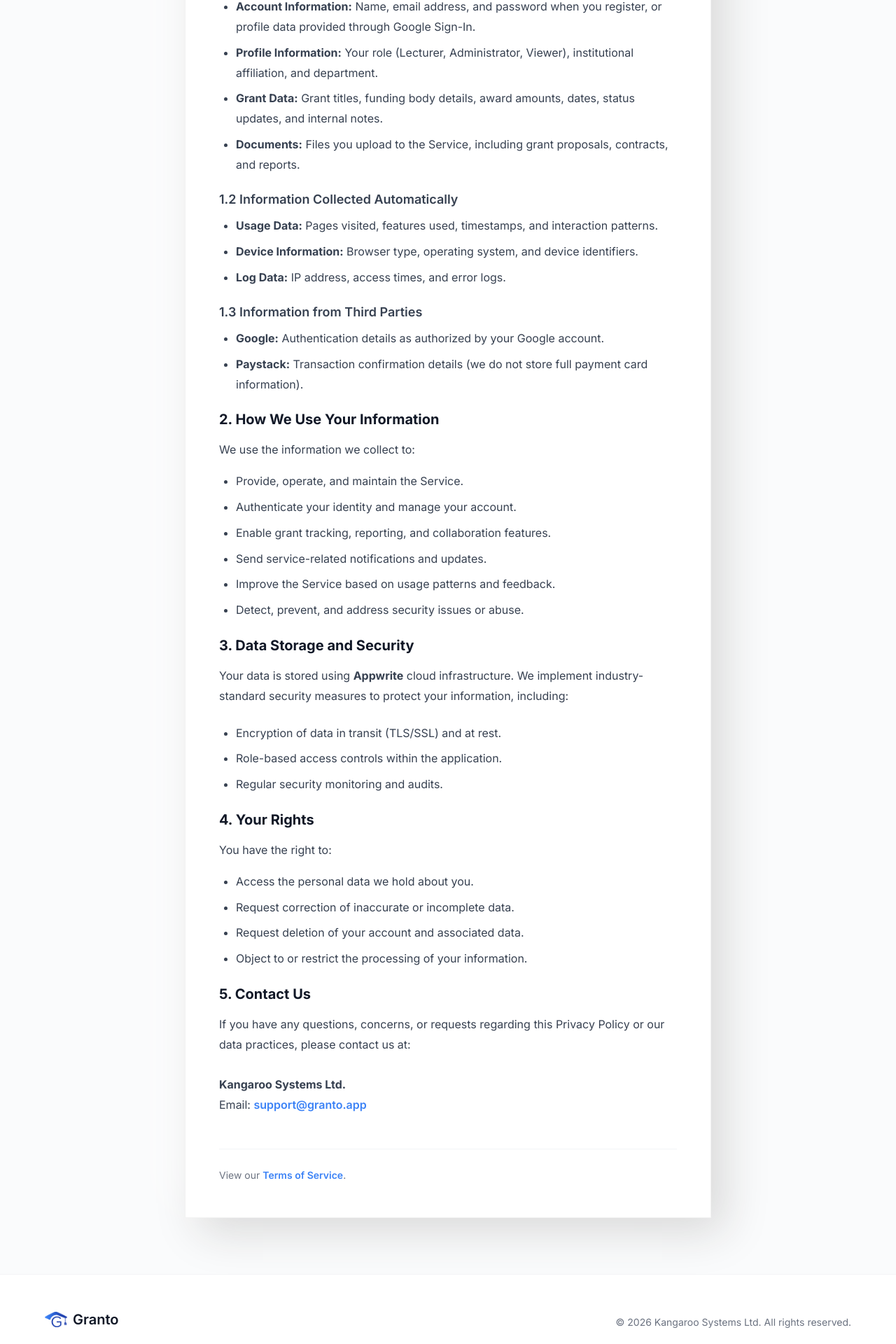
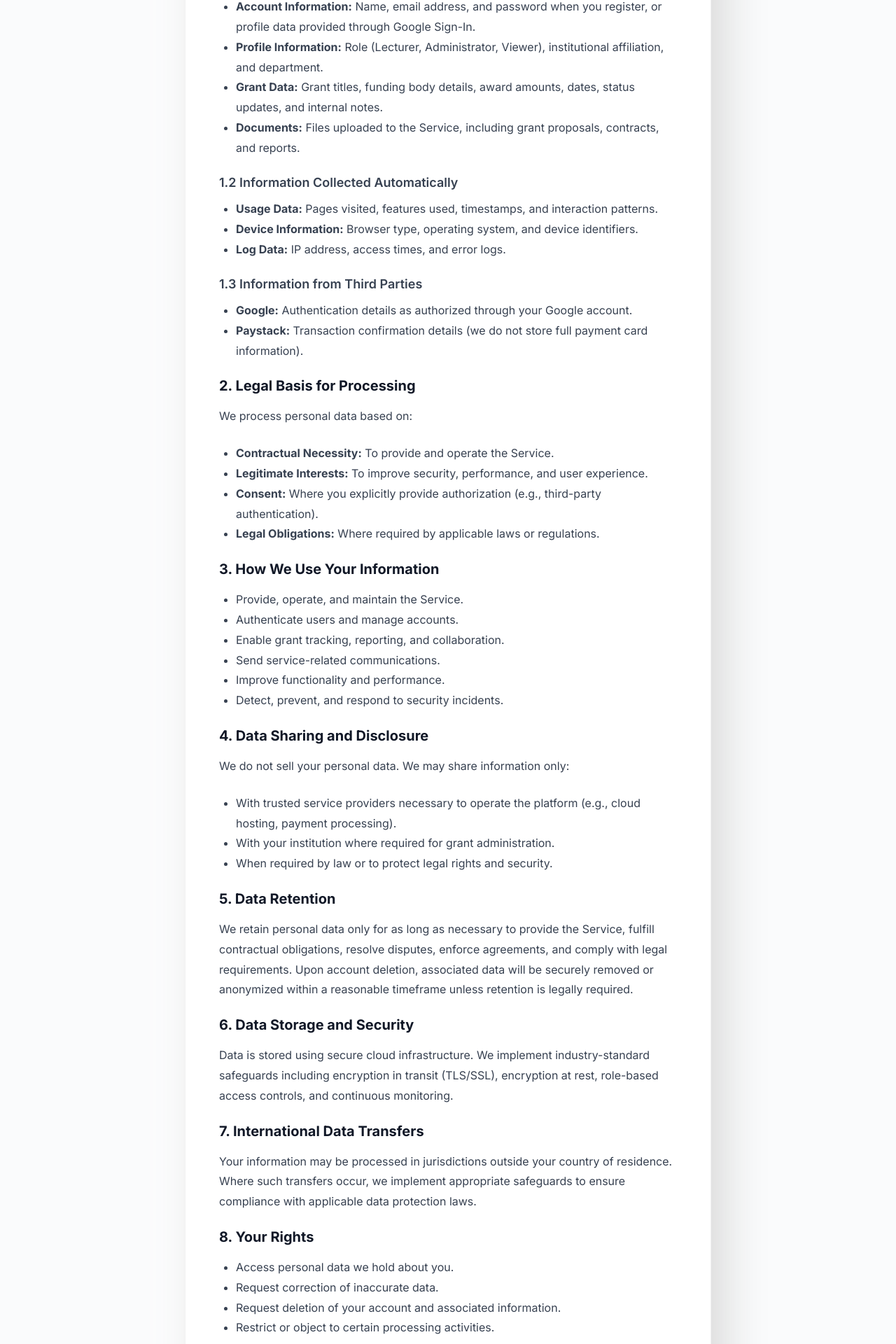
Before and after one commit to roo-tech-300/athena, a React (Vite) app: page /privacy-policy in a window 1280 px wide. Shown: the part 540-2460 px from the top of the page at 70% size. Built offline with nearby package versions, Linux system fonts and the light colour scheme; no server answers.

Commit message:
Responsive landing page and vercel routing integration

```diff
--- a/src/pages/Public/PrivacyPolicy.tsx
+++ b/src/pages/Public/PrivacyPolicy.tsx
@@ -9,80 +9,112 @@
 
             <div style={{ paddingTop: '100px', paddingBottom: 'var(--space-20)' }}>
                 <div className="container" style={{ maxWidth: '800px', margin: '0 auto', padding: '0 var(--space-6)' }}>
-                    <div className="card-neumorphic" style={{ padding: 'var(--space-12)', background: 'white', borderRadius: 'var(--radius-2xl)', border: '1px solid rgba(0,0,0,0.05)' }}>
+                    <div className="card-neumorphic policy-card" style={{ background: 'white', borderRadius: 'var(--radius-2xl)', border: '1px solid rgba(0,0,0,0.05)' }}>
                         <h1 style={{ fontSize: 'var(--text-4xl)', fontWeight: 800, marginBottom: 'var(--space-2)', color: 'var(--color-gray-900)', letterSpacing: '-0.02em' }}>Privacy Policy</h1>
                         <p style={{ color: 'var(--color-gray-500)', marginBottom: 'var(--space-10)', fontSize: 'var(--text-sm)', fontWeight: 600 }}>Effective Date: February 25, 2026</p>
 
                         <div className="policy-content" style={{ color: 'var(--color-gray-700)', lineHeight: '1.8' }}>
                             <p style={{ marginBottom: 'var(--space-6)', fontSize: 'var(--text-base)' }}>
-                                <strong>Kangaroo Systems Ltd.</strong> ("Company", "we", "us", or "our") operates <strong>Granto</strong>, a university grant tracking and management platform (the "Service"). This Privacy Policy explains how we collect, use, disclose, and protect your personal information when you use the Service.
+                                <strong>Kangaroo Systems Ltd.</strong> ("Company", "we", "us", or "our") operates <strong>Granto</strong>, a university grant tracking and management platform (the "Service"). This Privacy Policy explains how we collect, use, disclose, store, and protect your personal information when you use the Service.
                             </p>
+
                             <p style={{ marginBottom: 'var(--space-8)', fontSize: 'var(--text-base)' }}>
-                                By using Granto, you agree to the collection and use of information as described in this policy. If you do not agree, please do not use the Service.
+                                By using Granto, you agree to the collection and use of information as described in this Privacy Policy. If you do not agree, please discontinue use of the Service.
                             </p>
 
                             <h2 style={{ fontSize: 'var(--text-xl)', fontWeight: 700, marginTop: 'var(--space-10)', marginBottom: 'var(--space-4)', color: 'var(--color-gray-900)' }}>1. Information We Collect</h2>
+
                             <h3 style={{ fontSize: 'var(--text-lg)', fontWeight: 600, marginTop: 'var(--space-6)', marginBottom: 'var(--space-3)' }}>1.1 Information You Provide</h3>
                             <ul style={{ paddingLeft: 'var(--space-6)', marginBottom: 'var(--space-6)', listStyleType: 'disc' }}>
-                                <li style={{ marginBottom: 'var(--space-2)' }}><strong>Account Information:</strong> Name, email address, and password when you register, or profile data provided through Google Sign-In.</li>
-                                <li style={{ marginBottom: 'var(--space-2)' }}><strong>Profile Information:</strong> Your role (Lecturer, Administrator, Viewer), institutional affiliation, and department.</li>
-                                <li style={{ marginBottom: 'var(--space-2)' }}><strong>Grant Data:</strong> Grant titles, funding body details, award amounts, dates, status updates, and internal notes.</li>
-                                <li style={{ marginBottom: 'var(--space-2)' }}><strong>Documents:</strong> Files you upload to the Service, including grant proposals, contracts, and reports.</li>
+                                <li><strong>Account Information:</strong> Name, email address, and password when you register, or profile data provided through Google Sign-In.</li>
+                                <li><strong>Profile Information:</strong> Role (Lecturer, Administrator, Viewer), institutional affiliation, and department.</li>
+                                <li><strong>Grant Data:</strong> Grant titles, funding body details, award amounts, dates, status updates, and internal notes.</li>
+                                <li><strong>Documents:</strong> Files uploaded to the Service, including grant proposals, contracts, and reports.</li>
                             </ul>
 
                             <h3 style={{ fontSize: 'var(--text-lg)', fontWeight: 600, marginTop: 'var(--space-6)', marginBottom: 'var(--space-3)' }}>1.2 Information Collected Automatically</h3>
                             <ul style={{ paddingLeft: 'var(--space-6)', marginBottom: 'var(--space-6)', listStyleType: 'disc' }}>
-                                <li style={{ marginBottom: 'var(--space-2)' }}><strong>Usage Data:</strong> Pages visited, features used, timestamps, and interaction patterns.</li>
-                                <li style={{ marginBottom: 'var(--space-2)' }}><strong>Device Information:</strong> Browser type, operating system, and device identifiers.</li>
-                                <li style={{ marginBottom: 'var(--space-2)' }}><strong>Log Data:</strong> IP address, access times, and error logs.</li>
+                                <li><strong>Usage Data:</strong> Pages visited, features used, timestamps, and interaction patterns.</li>
+                                <li><strong>Device Information:</strong> Browser type, operating system, and device identifiers.</li>
+                                <li><strong>Log Data:</strong> IP address, access times, and error logs.</li>
                             </ul>
 
                             <h3 style={{ fontSize: 'var(--text-lg)', fontWeight: 600, marginTop: 'var(--space-6)', marginBottom: 'var(--space-3)' }}>1.3 Information from Third Parties</h3>
                             <ul style={{ paddingLeft: 'var(--space-6)', marginBottom: 'var(--space-6)', listStyleType: 'disc' }}>
-                                <li style={{ marginBottom: 'var(--space-2)' }}><strong>Google:</strong> Authentication details as authorized by your Google account.</li>
-                                <li style={{ marginBottom: 'var(--space-2)' }}><strong>Paystack:</strong> Transaction confirmation details (we do not store full payment card information).</li>
+                                <li><strong>Google:</strong> Authentication details as authorized through your Google account.</li>
+                                <li><strong>Paystack:</strong> Transaction confirmation details (we do not store full payment card information).</li>
                             </ul>
 
-                            <h2 style={{ fontSize: 'var(--text-xl)', fontWeight: 700, marginTop: 'var(--space-10)', marginBottom: 'var(--space-4)', color: 'var(--color-gray-900)' }}>2. How We Use Your Information</h2>
-                            <p style={{ marginBottom: 'var(--space-4)' }}>We use the information we collect to:</p>
+                            <h2 style={{ fontSize: 'var(--text-xl)', fontWeight: 700, marginTop: 'var(--space-10)', marginBottom: 'var(--space-4)', color: 'var(--color-gray-900)' }}>2. Legal Basis for Processing</h2>
+                            <p style={{ marginBottom: 'var(--space-6)' }}>
+                                We process personal data based on:
+                            </p>
                             <ul style={{ paddingLeft: 'var(--space-6)', marginBottom: 'var(--space-6)', listStyleType: 'disc' }}>
-                                <li style={{ marginBottom: 'var(--space-2)' }}>Provide, operate, and maintain the Service.</li>
-                                <li style={{ marginBottom: 'var(--space-2)' }}>Authenticate your identity and manage your account.</li>
-                                <li style={{ marginBottom: 'var(--space-2)' }}>Enable grant tracking, reporting, and collaboration features.</li>
-                                <li style={{ marginBottom: 'var(--space-2)' }}>Send service-related notifications and updates.</li>
-                                <li style={{ marginBottom: 'var(--space-2)' }}>Improve the Service based on usage patterns and feedback.</li>
-                                <li style={{ marginBottom: 'var(--space-2)' }}>Detect, prevent, and address security issues or abuse.</li>
+                                <li><strong>Contractual Necessity:</strong> To provide and operate the Service.</li>
+                                <li><strong>Legitimate Interests:</strong> To improve security, performance, and user experience.</li>
+                                <li><strong>Consent:</strong> Where you explicitly provide authorization (e.g., third-party authentication).</li>
+                                <li><strong>Legal Obligations:</strong> Where required by applicable laws or regulations.</li>
                             </ul>
 
-                            <h2 style={{ fontSize: 'var(--text-xl)', fontWeight: 700, marginTop: 'var(--space-10)', marginBottom: 'var(--space-4)', color: 'var(--color-gray-900)' }}>3. Data Storage and Security</h2>
+                            <h2 style={{ fontSize: 'var(--text-xl)', fontWeight: 700, marginTop: 'var(--space-10)', marginBottom: 'var(--space-4)', color: 'var(--color-gray-900)' }}>3. How We Use Your Information</h2>
+                            <ul style={{ paddingLeft: 'var(--space-6)', marginBottom: 'var(--space-6)', listStyleType: 'disc' }}>
+                                <li>Provide, operate, and maintain the Service.</li>
+                                <li>Authenticate users and manage accounts.</li>
+                                <li>Enable grant tracking, reporting, and collaboration.</li>
+                                <li>Send service-related communications.</li>
+                                <li>Improve functionality and performance.</li>
+                                <li>Detect, prevent, and respond to security incidents.</li>
+                            </ul>
+
+                            <h2 style={{ fontSize: 'var(--text-xl)', fontWeight: 700, marginTop: 'var(--space-10)', marginBottom: 'var(--space-4)', color: 'var(--color-gray-900)' }}>4. Data Sharing and Disclosure</h2>
                             <p style={{ marginBottom: 'var(--space-6)' }}>
-                                Your data is stored using <strong>Appwrite</strong> cloud infrastructure. We implement industry-standard security measures to protect your information, including:
+                                We do not sell your personal data. We may share information only:
                             </p>
                             <ul style={{ paddingLeft: 'var(--space-6)', marginBottom: 'var(--space-6)', listStyleType: 'disc' }}>
-                                <li style={{ marginBottom: 'var(--space-2)' }}>Encryption of data in transit (TLS/SSL) and at rest.</li>
-                                <li style={{ marginBottom: 'var(--space-2)' }}>Role-based access controls within the application.</li>
-                                <li style={{ marginBottom: 'var(--space-2)' }}>Regular security monitoring and audits.</li>
+                                <li>With trusted service providers necessary to operate the platform (e.g., cloud hosting, payment processing).</li>
+                                <li>With your institution where required for grant administration.</li>
+                                <li>When required by law or to protect legal rights and security.</li>
                             </ul>
 
-                            <h2 style={{ fontSize: 'var(--text-xl)', fontWeight: 700, marginTop: 'var(--space-10)', marginBottom: 'var(--space-4)', color: 'var(--color-gray-900)' }}>4. Your Rights</h2>
-                            <p style={{ marginBottom: 'var(--space-4)' }}>You have the right to:</p>
+                            <h2 style={{ fontSize: 'var(--text-xl)', fontWeight: 700, marginTop: 'var(--space-10)', marginBottom: 'var(--space-4)', color: 'var(--color-gray-900)' }}>5. Data Retention</h2>
+                            <p style={{ marginBottom: 'var(--space-6)' }}>
+                                We retain personal data only for as long as necessary to provide the Service, fulfill contractual obligations, resolve disputes, enforce agreements, and comply with legal requirements. Upon account deletion, associated data will be securely removed or anonymized within a reasonable timeframe unless retention is legally required.
+                            </p>
+
+                            <h2 style={{ fontSize: 'var(--text-xl)', fontWeight: 700, marginTop: 'var(--space-10)', marginBottom: 'var(--space-4)', color: 'var(--color-gray-900)' }}>6. Data Storage and Security</h2>
+                            <p style={{ marginBottom: 'var(--space-6)' }}>
+                                Data is stored using secure cloud infrastructure. We implement industry-standard safeguards including encryption in transit (TLS/SSL), encryption at rest, role-based access controls, and continuous monitoring.
+                            </p>
+
+                            <h2 style={{ fontSize: 'var(--text-xl)', fontWeight: 700, marginTop: 'var(--space-10)', marginBottom: 'var(--space-4)', color: 'var(--color-gray-900)' }}>7. International Data Transfers</h2>
+                            <p style={{ marginBottom: 'var(--space-6)' }}>
+                                Your information may be processed in jurisdictions outside your country of residence. Where such transfers occur, we implement appropriate safeguards to ensure compliance with applicable data protection laws.
+                            </p>
+
+                            <h2 style={{ fontSize: 'var(--text-xl)', fontWeight: 700, marginTop: 'var(--space-10)', marginBottom: 'var(--space-4)', color: 'var(--color-gray-900)' }}>8. Your Rights</h2>
                             <ul style={{ paddingLeft: 'var(--space-6)', marginBottom: 'var(--space-6)', listStyleType: 'disc' }}>
-                                <li style={{ marginBottom: 'var(--space-2)' }}>Access the personal data we hold about you.</li>
-                                <li style={{ marginBottom: 'var(--space-2)' }}>Request correction of inaccurate or incomplete data.</li>
-                                <li style={{ marginBottom: 'var(--space-2)' }}>Request deletion of your account and associated data.</li>
-                                <li style={{ marginBottom: 'var(--space-2)' }}>Object to or restrict the processing of your information.</li>
+                                <li>Access personal data we hold about you.</li>
+                                <li>Request correction of inaccurate data.</li>
+                                <li>Request deletion of your account and associated information.</li>
+                                <li>Restrict or object to certain processing activities.</li>
                             </ul>
 
-                            <h2 style={{ fontSize: 'var(--text-xl)', fontWeight: 700, marginTop: 'var(--space-10)', marginBottom: 'var(--space-4)', color: 'var(--color-gray-900)' }}>5. Contact Us</h2>
+                            <h2 style={{ fontSize: 'var(--text-xl)', fontWeight: 700, marginTop: 'var(--space-10)', marginBottom: 'var(--space-4)', color: 'var(--color-gray-900)' }}>9. Children's Privacy</h2>
                             <p style={{ marginBottom: 'var(--space-6)' }}>
-                                If you have any questions, concerns, or requests regarding this Privacy Policy or our data practices, please contact us at:
+                                The Service is not intended for individuals under the age of 18. We do not knowingly collect personal data from minors.
+                            </p>
+
+                            <h2 style={{ fontSize: 'var(--text-xl)', fontWeight: 700, marginTop: 'var(--space-10)', marginBottom: 'var(--space-4)', color: 'var(--color-gray-900)' }}>10. Changes to This Privacy Policy</h2>
+                            <p style={{ marginBottom: 'var(--space-6)' }}>
+                                We may update this Privacy Policy from time to time. Significant changes will be communicated through the Service or via email. Continued use of the Service after updates constitutes acceptance of the revised policy.
+                            </p>
+
+                            <h2 style={{ fontSize: 'var(--text-xl)', fontWeight: 700, marginTop: 'var(--space-10)', marginBottom: 'var(--space-4)', color: 'var(--color-gray-900)' }}>11. Contact Us</h2>
+                            <p style={{ marginBottom: 'var(--space-6)' }}>
+                                If you have questions or requests regarding this Privacy Policy:
                                 <br /><br />
                                 <strong>Kangaroo Systems Ltd.</strong><br />
                                 Email: <a href="mailto:support@granto.app" style={{ color: 'var(--color-primary)', textDecoration: 'none', fontWeight: 600 }}>support@granto.app</a>
-                            </p>
-
-                            <p style={{ marginTop: 'var(--space-12)', fontSize: 'var(--text-sm)', color: 'var(--color-gray-500)', borderTop: '1px solid var(--color-gray-100)', paddingTop: 'var(--space-6)' }}>
-                                View our <Link to="/terms-of-service" style={{ color: 'var(--color-primary)', textDecoration: 'none', fontWeight: 600 }}>Terms of Service</Link>.
                             </p>
                         </div>
                     </div>
@@ -90,13 +122,13 @@
             </div>
 
             <footer style={{ padding: 'var(--space-12) 0', borderTop: '1px solid var(--color-gray-100)', background: 'var(--color-white)' }}>
-                <div className="container" style={{ display: 'flex', justifyContent: 'space-between', alignItems: 'center', maxWidth: '1200px', margin: '0 auto', padding: '0 var(--space-6)' }}>
+                <div className="container footer-container">
                     <div style={{ display: 'flex', alignItems: 'center', gap: '12px' }}>
                         <Link to="/" style={{ textDecoration: 'none' }}>
                             <Logo size={32} showText={true} />
                         </Link>
                     </div>
-                    <div style={{ display: 'flex', flexDirection: 'column', alignItems: 'flex-end', gap: '4px' }}>
+                    <div className="footer-links" style={{ display: 'flex', flexDirection: 'column', alignItems: 'flex-end', gap: '4px' }}>
                         <p style={{ color: 'var(--color-gray-500)', fontSize: 'var(--text-sm)', margin: 0 }}>
                             &copy; 2026 Kangaroo Systems Ltd. All rights reserved.
                         </p>
--- a/src/pages/Public/SignUp.tsx
+++ b/src/pages/Public/SignUp.tsx
@@ -136,7 +136,7 @@
                                 </select>
                             </div>
 
-                            <div style={{ display: 'grid', gridTemplateColumns: '1fr 1fr', gap: 'var(--space-4)' }}>
+                            <div className="auth-grid">
                                 <div className="input-group">
                                     <label className="input-label">First Name</label>
                                     <div style={{ position: 'relative' }}>
--- a/src/pages/Public/TermsOfService.tsx
+++ b/src/pages/Public/TermsOfService.tsx
@@ -9,7 +9,7 @@
 
             <div style={{ paddingTop: '100px', paddingBottom: 'var(--space-20)' }}>
                 <div className="container" style={{ maxWidth: '800px', margin: '0 auto', padding: '0 var(--space-6)' }}>
-                    <div className="card-neumorphic" style={{ padding: 'var(--space-12)', background: 'white', borderRadius: 'var(--radius-2xl)', border: '1px solid rgba(0,0,0,0.05)' }}>
+                    <div className="card-neumorphic policy-card" style={{ background: 'white', borderRadius: 'var(--radius-2xl)', border: '1px solid rgba(0,0,0,0.05)' }}>
                         <h1 style={{ fontSize: 'var(--text-4xl)', fontWeight: 800, marginBottom: 'var(--space-2)', color: 'var(--color-gray-900)', letterSpacing: '-0.02em' }}>Terms of Service</h1>
                         <p style={{ color: 'var(--color-gray-500)', marginBottom: 'var(--space-10)', fontSize: 'var(--text-sm)', fontWeight: 600 }}>Effective Date: February 25, 2026</p>
 
@@ -77,13 +77,13 @@
             </div>
 
             <footer style={{ padding: 'var(--space-12) 0', borderTop: '1px solid var(--color-gray-100)', background: 'var(--color-white)' }}>
-                <div className="container" style={{ display: 'flex', justifyContent: 'space-between', alignItems: 'center', maxWidth: '1200px', margin: '0 auto', padding: '0 var(--space-6)' }}>
+                <div className="container footer-container">
                     <div style={{ display: 'flex', alignItems: 'center', gap: '12px' }}>
                         <Link to="/" style={{ textDecoration: 'none' }}>
                             <Logo size={32} showText={true} />
                         </Link>
                     </div>
-                    <div style={{ display: 'flex', flexDirection: 'column', alignItems: 'flex-end', gap: '4px' }}>
+                    <div className="footer-links" style={{ display: 'flex', flexDirection: 'column', alignItems: 'flex-end', gap: '4px' }}>
                         <p style={{ color: 'var(--color-gray-500)', fontSize: 'var(--text-sm)', margin: 0 }}>
                             &copy; 2026 Kangaroo Systems Ltd. All rights reserved.
                         </p>
--- a/src/styles/globals.css
+++ b/src/styles/globals.css
@@ -356,6 +356,16 @@
     font-size: var(--text-lg);
 }
 
+.btn-responsive {
+    width: auto;
+}
+
+@media (max-width: 640px) {
+    .btn-responsive {
+        width: 100% !important;
+    }
+}
+
 /* Card Component */
 .card {
     background-color: var(--color-white);
@@ -379,14 +389,145 @@
     border-bottom: 1px solid var(--color-gray-100);
 }
 
+.navbar-links {
+    display: flex;
+    align-items: center;
+    gap: var(--space-8);
+}
+
+@media (max-width: 640px) {
+    .navbar-links {
+        gap: var(--space-2) !important;
+    }
+
+    .hide-mobile {
+        display: none !important;
+    }
+}
+
 .section-padding {
     padding: var(--space-16) 0;
 }
 
-.grid-features {
+/* Responsive Layout Utilities */
+.landing-grid-12 {
     display: grid;
-    grid-template-columns: repeat(auto-fit, minmax(300px, 1fr));
-    gap: var(--space-8);
+    grid-template-columns: repeat(12, 1fr);
+    gap: var(--space-6);
+}
+
+@media (max-width: 768px) {
+    .landing-grid-12 {
+        grid-template-columns: repeat(1, 1fr);
+        gap: var(--space-4);
+    }
+
+    .landing-grid-12>* {
+        grid-column: span 1 !important;
+    }
+}
+
+@media (min-width: 769px) and (max-width: 1024px) {
+    .landing-grid-12 {
+        grid-template-columns: repeat(2, 1fr);
+    }
+
+    .tablet-span-1 {
+        grid-column: span 1 !important;
+    }
+
+    .tablet-span-2 {
+        grid-column: span 2 !important;
+    }
+}
+
+.metric-grid {
+    display: grid;
+    grid-template-columns: repeat(4, 1fr);
+    gap: var(--space-4);
+}
+
+@media (max-width: 640px) {
+    .metric-grid {
+        grid-template-columns: repeat(2, 1fr);
+    }
+}
+
+@media (max-width: 400px) {
+    .metric-grid {
+        grid-template-columns: repeat(1, 1fr);
+    }
+
+    .navbar-logo span {
+        display: none !important;
+    }
+}
+
+.auth-grid {
+    display: grid;
+    grid-template-columns: 1fr 1fr;
+    gap: var(--space-4);
+}
+
+@media (max-width: 480px) {
+    .auth-grid {
+        grid-template-columns: 1fr;
+    }
+}
+
+.features-grid {
+    display: grid;
+    grid-template-columns: repeat(3, 1fr);
+    gap: var(--space-12);
+}
+
+@media (max-width: 1024px) {
+    .features-grid {
+        grid-template-columns: repeat(1, 1fr);
+        gap: var(--space-8);
+    }
+
+    .hero h1 {
+        font-size: 2.5rem !important;
+    }
+}
+
+@media (min-width: 768px) and (max-width: 1024px) {
+    .features-grid {
+        grid-template-columns: repeat(2, 1fr);
+    }
+}
+
+.footer-container {
+    display: flex;
+    justify-content: space-between;
+    align-items: center;
+}
+
+@media (max-width: 640px) {
+    .footer-container {
+        flex-direction: column;
+        gap: var(--space-8);
+        text-align: center;
+    }
+
+    .footer-links {
+        align-items: center !important;
+    }
+}
+
+.policy-card {
+    padding: var(--space-12);
+}
+
+@media (max-width: 640px) {
+    .policy-card {
+        padding: var(--space-6) !important;
+    }
+
+    .policy-card h1 {
+        font-size: var(--text-2xl) !important;
+    }
 }
 
 /* Typography Helpers */
```
Also changed, not shown: src/components/layout/Navbar.tsx (+7 -7 lines), src/pages/Public/LandingPage.tsx (+18 -22 lines), vercel.json (added).
